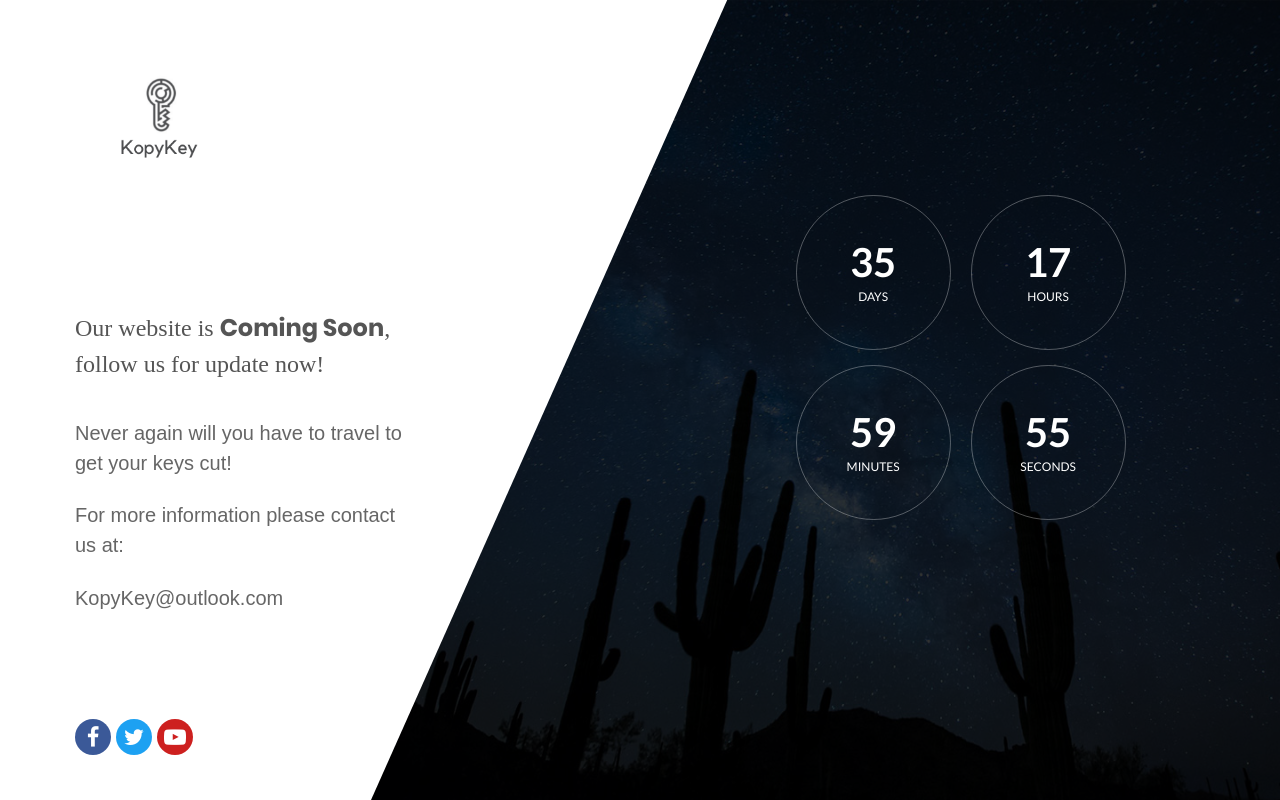
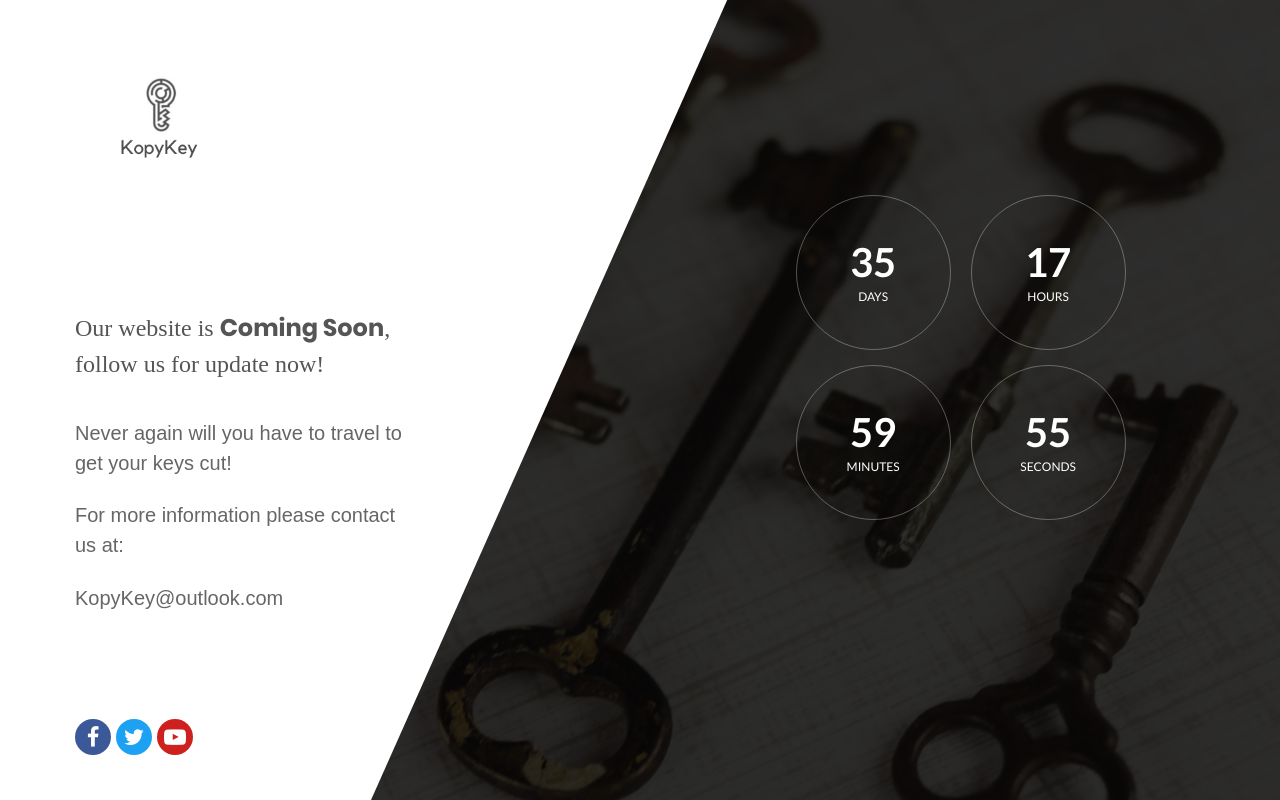
Before and after one commit to KingCPA/KingCPA.github.io, a plain HTML site: page index.html in a window 1280 px wide. Drawn offline with Linux system fonts and the light colour scheme; a web font is replaced by a local one.

Commit message:
added image

```diff
--- a/index.html
+++ b/index.html
@@ -24,7 +24,7 @@
 
 	<div class="size1 bg0 where1-parent">
 		<!-- Coutdown -->
-		<div class="flex-c-m bg-img1 size2 where1 overlay1 where2 respon2" style="background-image: url('images/bg01.jpg');">
+		<div class="flex-c-m bg-img1 size2 where1 overlay1 where2 respon2" style="background-image: url('images/jen-theodore-CiMITAJtb6I-unsplash.jpg');">
 			<div class="wsize2 flex-w flex-c-m cd100 js-tilt">
 				<div class="flex-col-c-m size6 bor2 m-l-10 m-r-10 m-t-15">
 					<span class="l2-txt1 p-b-9 days">35</span>
```
Also changed, not shown: images/jen-theodore-CiMITAJtb6I-unsplash.jpg (added).
